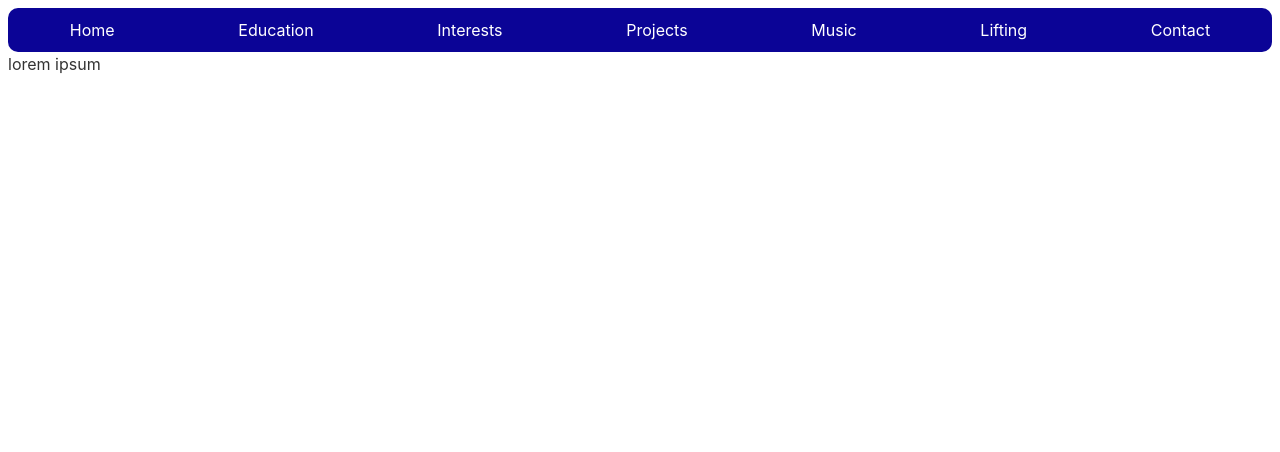
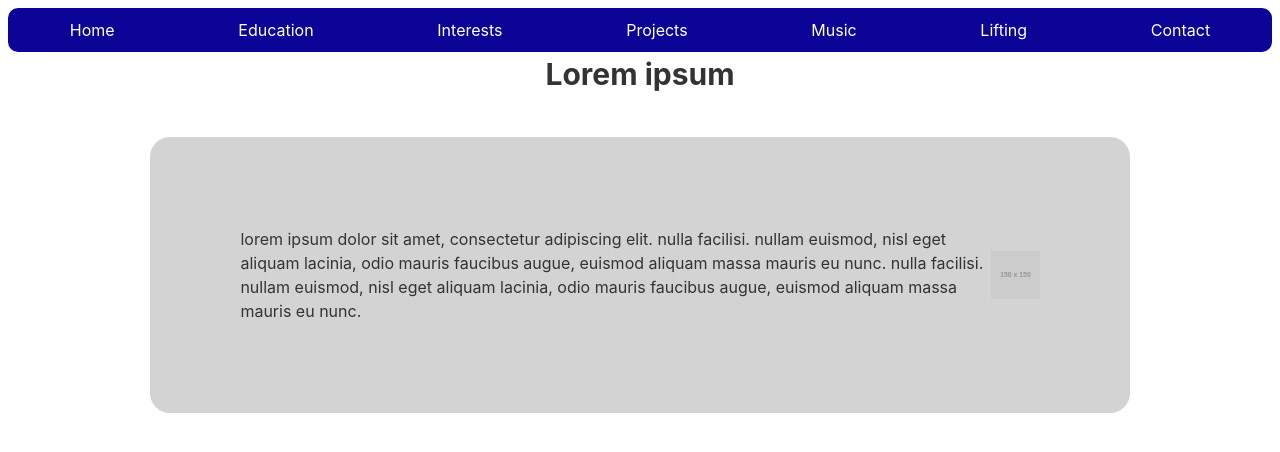
Before and after one commit to kjagannath3/personal_website, a Svelte app in the folder svelte-app/: page /music in a window 1280 px wide. Shown: the top 452 px of the page. Built offline with nearby package versions, Linux system fonts and the light colour scheme.

Commit message:
Added template paragraphs

```diff
--- a/svelte-app/src/Contact.svelte
+++ b/svelte-app/src/Contact.svelte
@@ -3,8 +3,24 @@
 </script>
 
 <Navbar />
-<p class="education-paragraph">Lorem Ipsum</p>
-
+<p class="content-title">Lorem Ipsum</p>
+<div class="content">
+    <div class="text-picture-container">
+        <div class="text-container">
+            <p class="content-paragraph">
+                lorem ipsum dolor sit amet, consectetur adipiscing elit. nulla
+                facilisi. nullam euismod, nisl eget aliquam lacinia, odio
+                mauris faucibus augue, euismod aliquam massa mauris eu nunc.
+                nulla facilisi. nullam euismod, nisl eget aliquam lacinia,
+                odio mauris faucibus augue, euismod aliquam massa mauris eu
+                nunc.
+            </p>
+        </div>
+        <div class="picture-container">
+            <img src="https://via.placeholder.com/150" alt="placeholder" />
+        </div>
+    </div>
+</div>
 
 
 
--- a/svelte-app/src/Education.svelte
+++ b/svelte-app/src/Education.svelte
@@ -5,6 +5,23 @@
 <Navbar />
 <p class="content-title">Lorem Ipsum</p>
 
+<div class="content">
+    <div class="text-picture-container">
+        <div class="text-container">
+            <p class="content-paragraph">
+                lorem ipsum dolor sit amet, consectetur adipiscing elit. nulla
+                facilisi. nullam euismod, nisl eget aliquam lacinia, odio
+                mauris faucibus augue, euismod aliquam massa mauris eu nunc.
+                nulla facilisi. nullam euismod, nisl eget aliquam lacinia,
+                odio mauris faucibus augue, euismod aliquam massa mauris eu
+                nunc.
+            </p>
+        </div>
+        <div class="picture-container">
+            <img src="https://via.placeholder.com/150" alt="placeholder" />
+        </div>
+    </div>
+</div>
 
 
 
--- a/svelte-app/src/Interests.svelte
+++ b/svelte-app/src/Interests.svelte
@@ -6,3 +6,21 @@
 
 <Navbar />
 <p class="content-title">lorem ipsum</p>
+
+<div class="content">
+    <div class="text-picture-container">
+        <div class="text-container">
+            <p class="content-paragraph">
+                lorem ipsum dolor sit amet, consectetur adipiscing elit. nulla
+                facilisi. nullam euismod, nisl eget aliquam lacinia, odio
+                mauris faucibus augue, euismod aliquam massa mauris eu nunc.
+                nulla facilisi. nullam euismod, nisl eget aliquam lacinia,
+                odio mauris faucibus augue, euismod aliquam massa mauris eu
+                nunc.
+            </p>
+        </div>
+        <div class="picture-container">
+            <img src="https://via.placeholder.com/150" alt="placeholder" />
+        </div>
+    </div>
+</div>
--- a/svelte-app/src/Lifting.svelte
+++ b/svelte-app/src/Lifting.svelte
@@ -3,8 +3,25 @@
 </script>
 
 <Navbar />
-<p class="education-paragraph">Lorem Ipsum</p>
+<p class="content-title">Lorem Ipsum</p>
 
+<div class="content">
+    <div class="text-picture-container">
+        <div class="text-container">
+            <p class="content-paragraph">
+                lorem ipsum dolor sit amet, consectetur adipiscing elit. nulla
+                facilisi. nullam euismod, nisl eget aliquam lacinia, odio
+                mauris faucibus augue, euismod aliquam massa mauris eu nunc.
+                nulla facilisi. nullam euismod, nisl eget aliquam lacinia,
+                odio mauris faucibus augue, euismod aliquam massa mauris eu
+                nunc.
+            </p>
+        </div>
+        <div class="picture-container">
+            <img src="https://via.placeholder.com/150" alt="placeholder" />
+        </div>
+    </div>
+</div>
 
 
 
--- a/svelte-app/src/Music.svelte
+++ b/svelte-app/src/Music.svelte
@@ -5,4 +5,22 @@
 
 
 <Navbar />
-<p>lorem ipsum</p>
+<p class="content-title">Lorem ipsum</p>
+
+<div class="content">
+    <div class="text-picture-container">
+        <div class="text-container">
+            <p class="content-paragraph">
+                lorem ipsum dolor sit amet, consectetur adipiscing elit. nulla
+                facilisi. nullam euismod, nisl eget aliquam lacinia, odio
+                mauris faucibus augue, euismod aliquam massa mauris eu nunc.
+                nulla facilisi. nullam euismod, nisl eget aliquam lacinia,
+                odio mauris faucibus augue, euismod aliquam massa mauris eu
+                nunc.
+            </p>
+        </div>
+        <div class="picture-container">
+            <img src="https://via.placeholder.com/150" alt="placeholder" />
+        </div>
+    </div>
+</div>
--- a/svelte-app/src/Projects.svelte
+++ b/svelte-app/src/Projects.svelte
@@ -7,7 +7,24 @@
 <p class="content-title">
     Lorem Ipsum
 </p>
+<div class="content">
+    <div class="text-picture-container">
+        <div class="text-container">
+            <p class="content-paragraph">
+                Lorem ipsum dolor sit amet, consectetur adipiscing elit. Nulla
+                facilisi. Nullam euismod, nisl eget aliquam lacinia, odio
+                mauris faucibus augue, euismod aliquam massa mauris eu nunc.
+                Nulla facilisi. Nullam euismod, nisl eget aliquam lacinia,
+                odio mauris faucibus augue, euismod aliquam massa mauris eu
+                nunc.
+            </p>
+        </div>
+        <div class="picture-container">
+            <img src="https://via.placeholder.com/150" alt="placeholder" />
+        </div>
+    </div>
 
+</div>
 <style>
     .demos-title {
          text-align: center;
--- a/svelte-app/src/Resume.svelte
+++ b/svelte-app/src/Resume.svelte
@@ -6,6 +6,23 @@
 <Navbar />
 <p class="content-title">Lorem Ipsum</p>
 
+<div class="content">
+    <div class="text-picture-container">
+        <div class="text-container">
+            <p class="content-paragraph">
+                lorem ipsum dolor sit amet, consectetur adipiscing elit. nulla
+                facilisi. nullam euismod, nisl eget aliquam lacinia, odio
+                mauris faucibus augue, euismod aliquam massa mauris eu nunc.
+                nulla facilisi. nullam euismod, nisl eget aliquam lacinia,
+                odio mauris faucibus augue, euismod aliquam massa mauris eu
+                nunc.
+            </p>
+        </div>
+        <div class="picture-container">
+            <img src="https://via.placeholder.com/150" alt="placeholder" />
+        </div>
+    </div>
+</div>
 
 
 <style>
```
